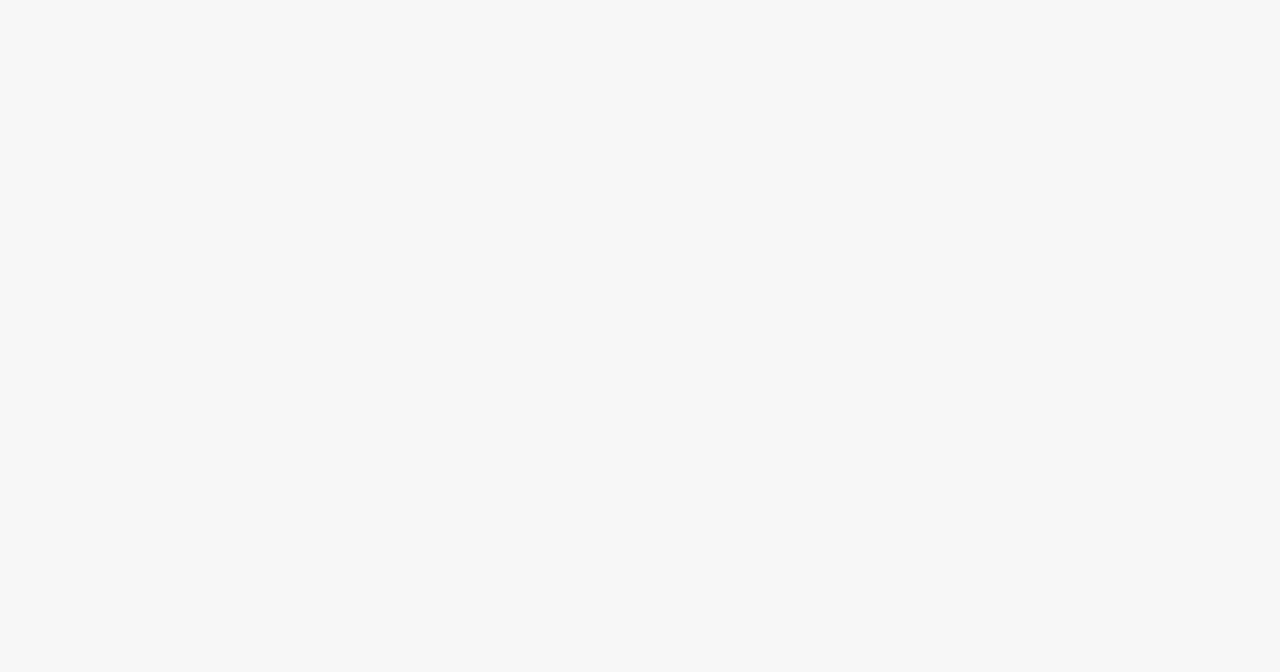
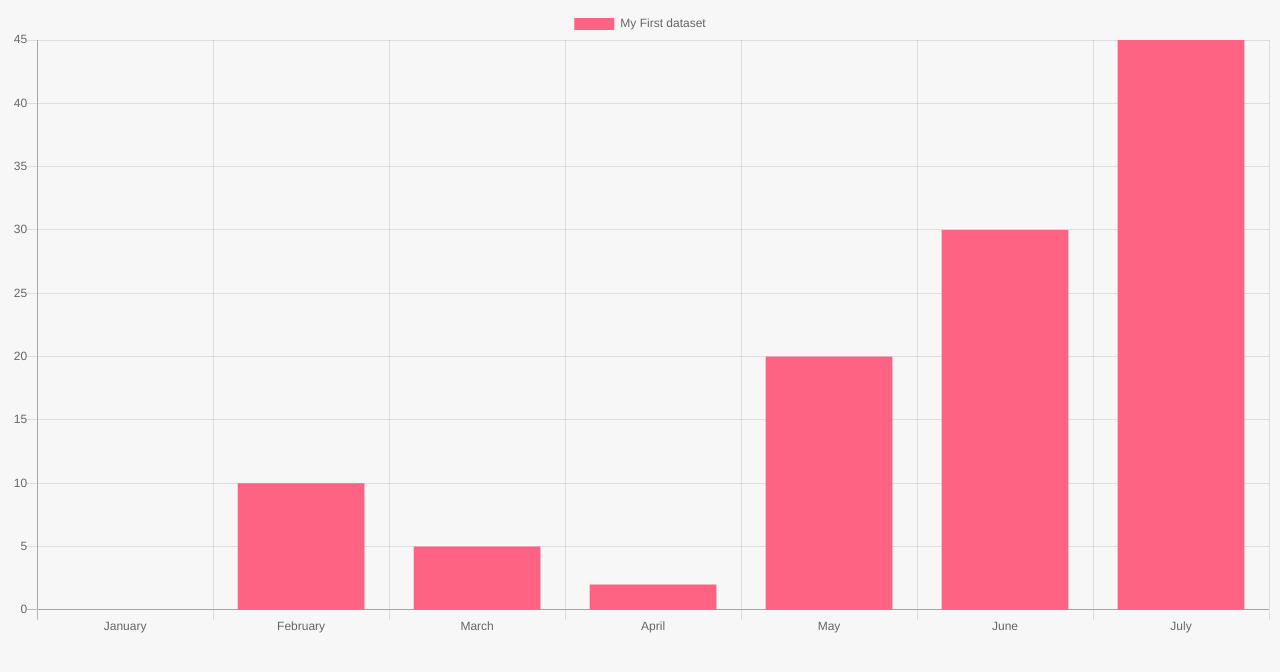
Before and after one commit to ericksen-github/sorting_project, a plain HTML site: page index.html in a window 1280 px wide. Drawn offline with nearby package versions, Linux system fonts and the light colour scheme.

Commit message:
Have onLoadData area set and graph loading with chart demo data.

```diff
--- a/index.html
+++ b/index.html
@@ -8,8 +8,8 @@
     <link rel="stylesheet" href="./css/main.css" />
   </head>
   <body>
-    <div id="container"></div>
-    <script src="https://cdn.jsdelivr.net/npm/chart.js@2.9.3/dist/Chart.min.js"></script>
+    <div id="container"><canvas id="myChart"></canvas></div>
+    <script src="https://cdn.jsdelivr.net/npm/chart.js@2.8.0"></script>
     <script src="main.js"></script>
   </body>
 </html>
--- a/main.js
+++ b/main.js
@@ -1 +1 @@
-!function(e){var t={};function r(n){if(t[n])return t[n].exports;var o=t[n]={i:n,l:!1,exports:{}};return e[n].call(o.exports,o,o.exports,r),o.l=!0,o.exports}r.m=e,r.c=t,r.d=function(e,t,n){r.o(e,t)||Object.defineProperty(e,t,{enumerable:!0,get:n})},r.r=function(e){"undefined"!=typeof Symbol&&Symbol.toStringTag&&Object.defineProperty(e,Symbol.toStringTag,{value:"Module"}),Object.defineProperty(e,"__esModule",{value:!0})},r.t=function(e,t){if(1&t&&(e=r(e)),8&t)return e;if(4&t&&"object"==typeof e&&e&&e.__esModule)return e;var n=Object.create(null);if(r.r(n),Object.defineProperty(n,"default",{enumerable:!0,value:e}),2&t&&"string"!=typeof e)for(var o in e)r.d(n,o,function(t){return e[t]}.bind(null,o));return n},r.n=function(e){var t=e&&e.__esModule?function(){return e.default}:function(){return e};return r.d(t,"a",t),t},r.o=function(e,t){return Object.prototype.hasOwnProperty.call(e,t)},r.p="",r(r.s=0)}([function(e,t,r){"use strict";r.r(t);(()=>{const e=Math.floor(40*Math.random())+100,t=Math.floor(Math.random()*e);let r=Array.from({length:e},()=>Math.floor(Math.random()*t));console.log(r)})()}]);
+!function(t){var e={};function r(n){if(e[n])return e[n].exports;var o=e[n]={i:n,l:!1,exports:{}};return t[n].call(o.exports,o,o.exports,r),o.l=!0,o.exports}r.m=t,r.c=e,r.d=function(t,e,n){r.o(t,e)||Object.defineProperty(t,e,{enumerable:!0,get:n})},r.r=function(t){"undefined"!=typeof Symbol&&Symbol.toStringTag&&Object.defineProperty(t,Symbol.toStringTag,{value:"Module"}),Object.defineProperty(t,"__esModule",{value:!0})},r.t=function(t,e){if(1&e&&(t=r(t)),8&e)return t;if(4&e&&"object"==typeof t&&t&&t.__esModule)return t;var n=Object.create(null);if(r.r(n),Object.defineProperty(n,"default",{enumerable:!0,value:t}),2&e&&"string"!=typeof t)for(var o in t)r.d(n,o,function(e){return t[e]}.bind(null,o));return n},r.n=function(t){var e=t&&t.__esModule?function(){return t.default}:function(){return t};return r.d(e,"a",e),e},r.o=function(t,e){return Object.prototype.hasOwnProperty.call(t,e)},r.p="",r(r.s=0)}([function(t,e,r){"use strict";r.r(e);const n=document.getElementById("myChart").getContext("2d");var o=new Chart(n,{type:"bar",data:{datasets:[{label:"My First dataset",backgroundColor:"rgb(255, 99, 132)",borderColor:"rgb(255, 99, 132)",data:[0,10,5,2,20,30,45]}],labels:["January","February","March","April","May","June","July"]},options:{}});(()=>{const t=Math.floor(40*Math.random())+100,e=Math.floor(Math.random()*t);let r=Array.from({length:t},()=>Math.floor(Math.random()*e));console.log(r)})(),o.update()}]);
```
